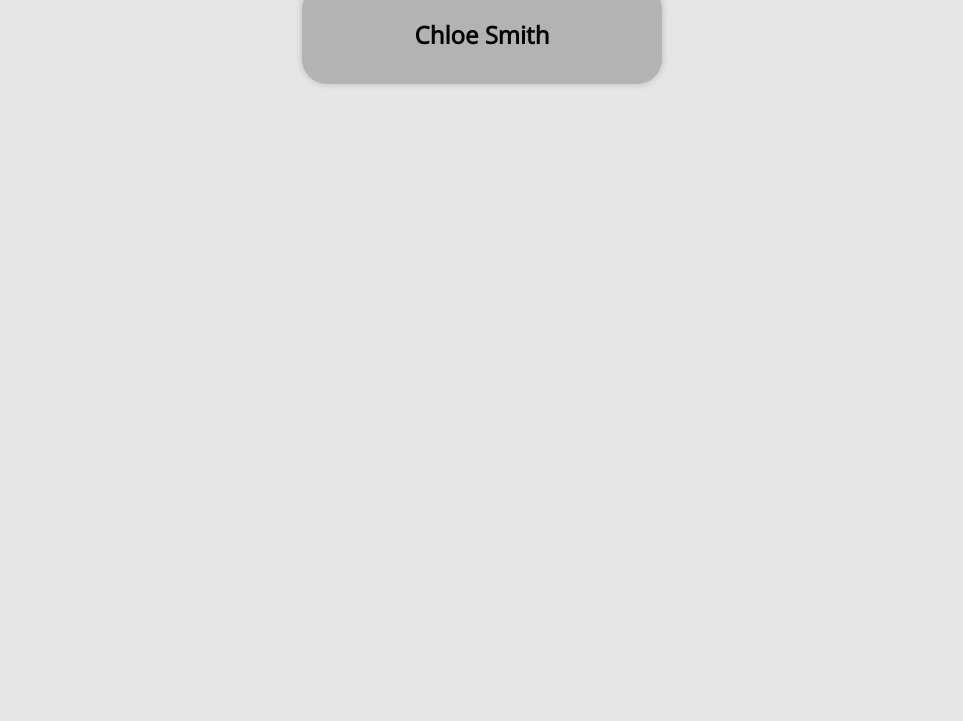
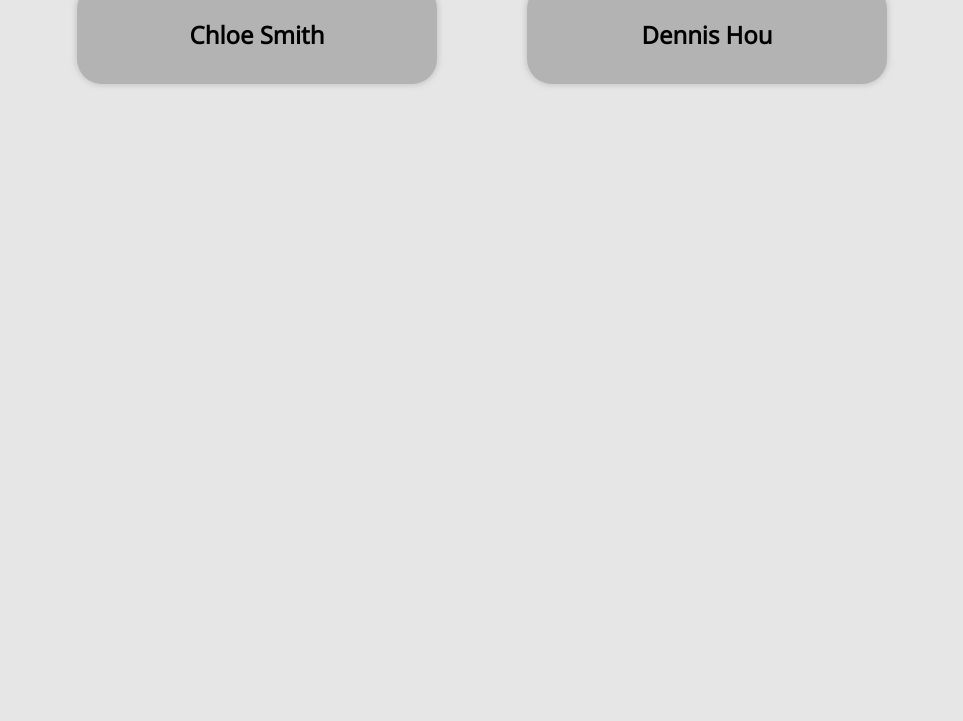
Before and after one commit to RMIT-HealthTech/git-funtimes, a plain HTML site: page index.html in a window 1280 px wide. Shown: the part 79-800 px from the top of the page, without its empty margins (158-1121 px from the left). Drawn offline with nearby package versions, Linux system fonts and the light colour scheme.

Commit message:
- Added "Dennis Hou" div

```diff
--- a/index.html
+++ b/index.html
@@ -19,6 +19,10 @@
           <h2>Chloe Smith</h2>
         </div>
 
+        <div class="nameBlock">
+          <h2>Dennis Hou</h2>
+        </div>
+
         <!-- Add Div just above here! -->
       </div>
     </div>
```
